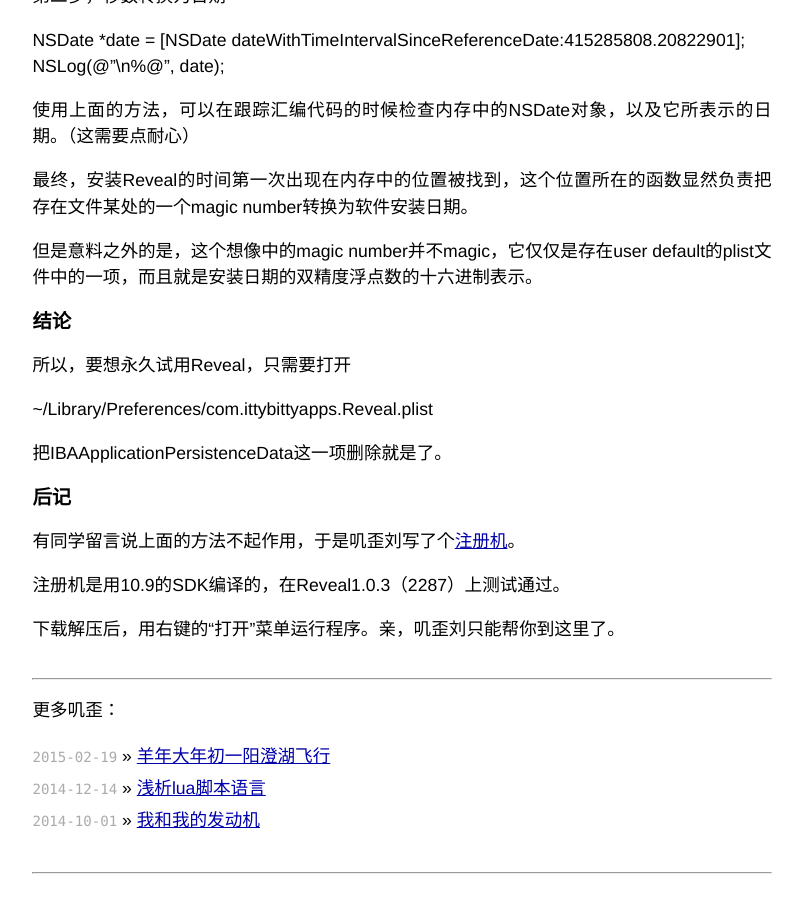
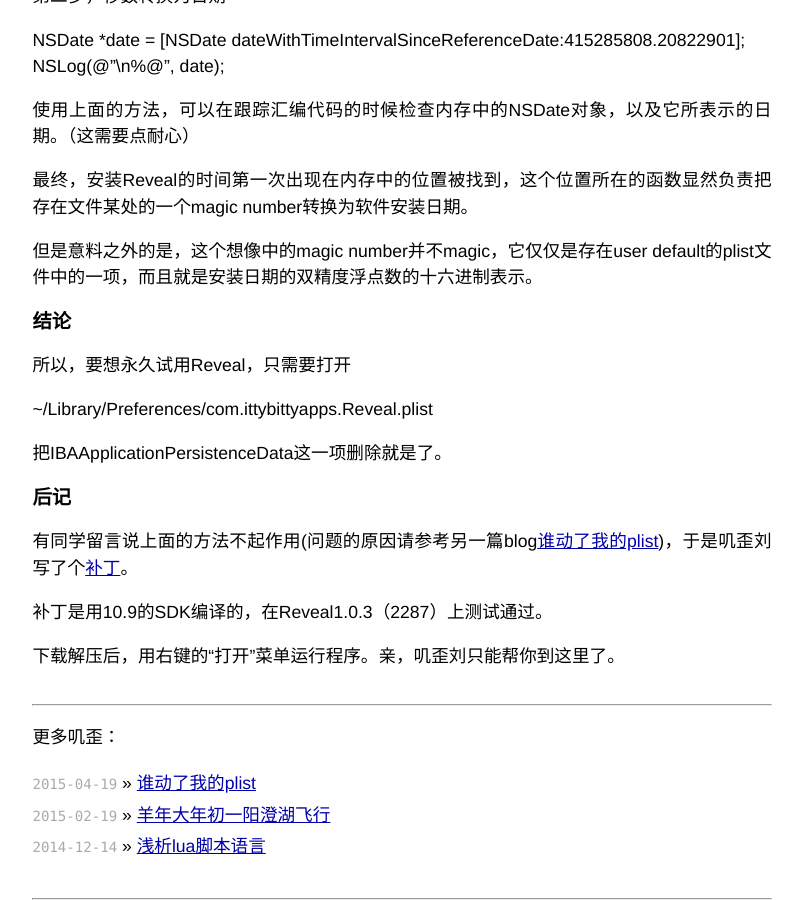
Before and after one commit to jingwei6/blog, a Jekyll site: the page built from _posts/2014-02-28-reveal_crack.markdown, in a window 1280 px wide and 900 px high, scrolled down 1752 px. Shown: the whole window, without its empty margins (238-1041 px from the left). Built offline with Jekyll 4.4.1, drawn with Linux system fonts in a browser that asks for light colours; Markdown is read by kramdown in place of the engine named in the settings; comment, search, counter and statistics services are not loaded; before the commit the page ends 2626 px from its top, so only the background shows below that.

```diff
--- a/_posts/2014-02-28-reveal_crack.markdown
+++ b/_posts/2014-02-28-reveal_crack.markdown
@@ -79,8 +79,8 @@ NSLog(@"\n%@", date);
 把IBAApplicationPersistenceData这一项删除就是了。
 
 ## 后记 ##
-有同学留言说上面的方法不起作用，于是叽歪刘写了个[注册机](/images/reveal_crack.app.zip)。
+有同学留言说上面的方法不起作用(问题的原因请参考另一篇blog[谁动了我的plist](/2015/04/19/plist.html))，于是叽歪刘写了个[补丁](/images/reveal_crack.app.zip)。
 
-注册机是用10.9的SDK编译的，在Reveal1.0.3（2287）上测试通过。
+补丁是用10.9的SDK编译的，在Reveal1.0.3（2287）上测试通过。
 
 下载解压后，用右键的“打开”菜单运行程序。亲，叽歪刘只能帮你到这里了。
```
Also changed, not shown: _posts/2015-04-19-plist.markdown (added, +28 -0 lines), images/cfprefsd.png (added).
